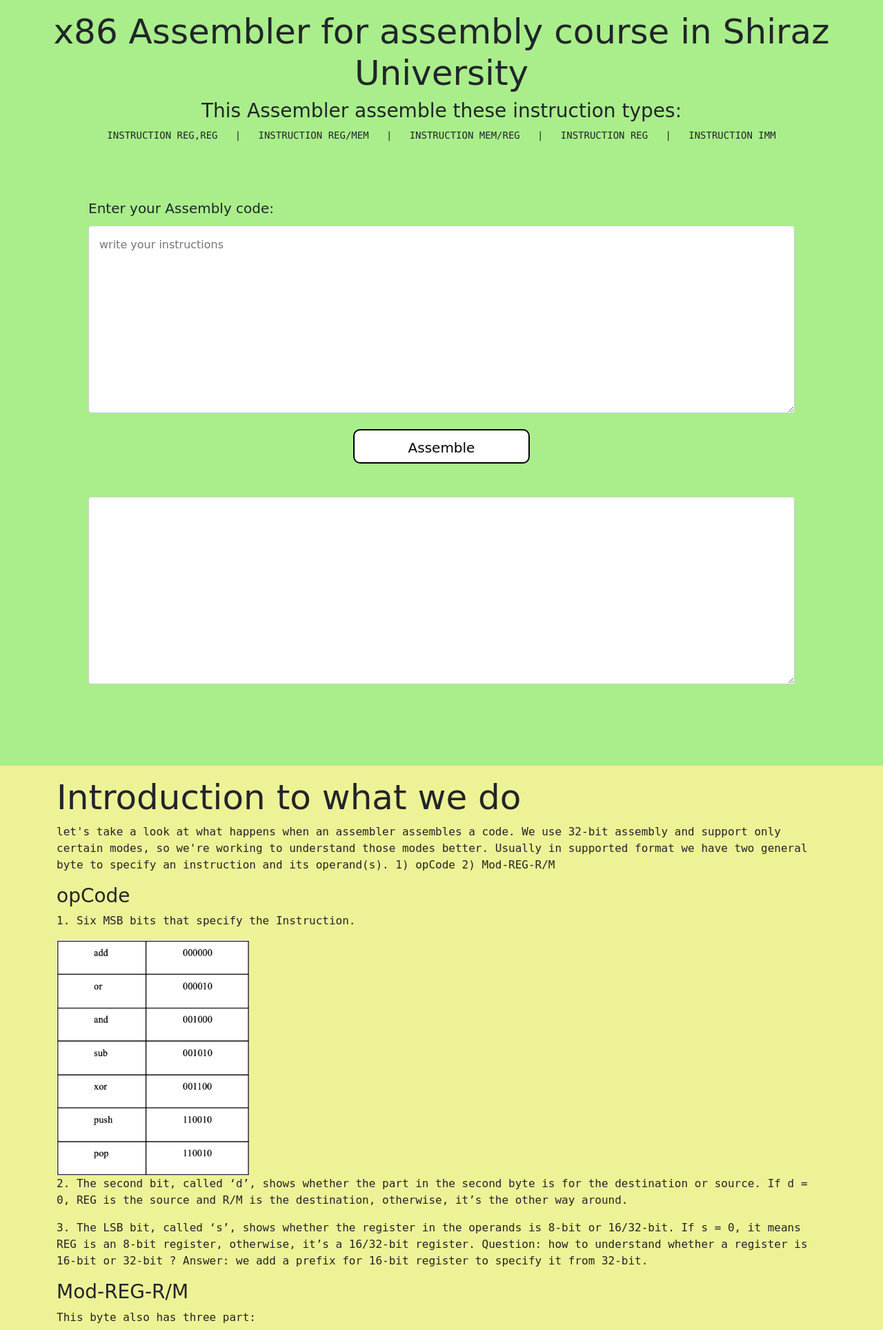
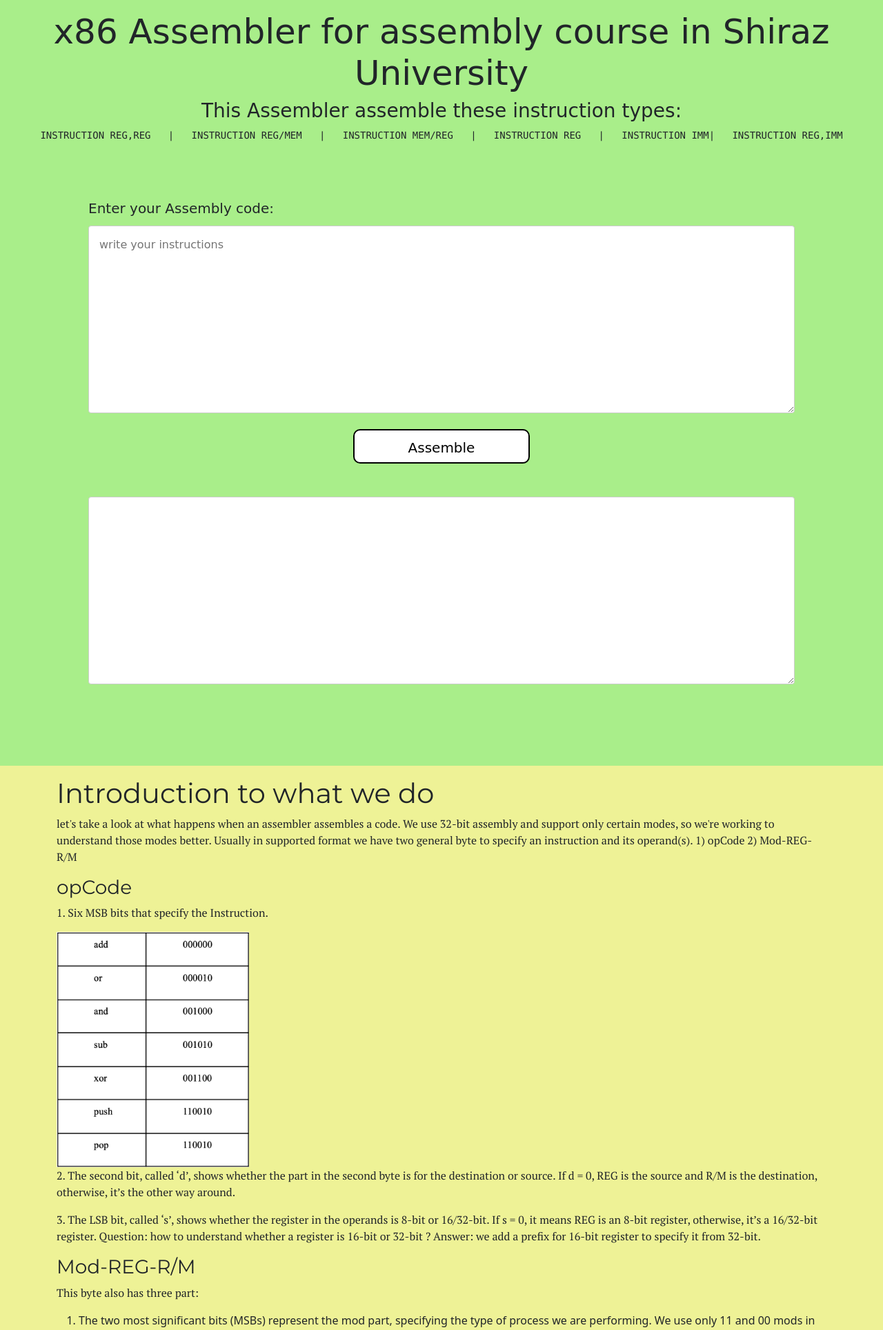
Before and after one commit to SinaHkz/x8086-Assembler, a Flask app: page / in a window 1280 px wide. Shown: the top 1928 px of the page at 69% size. Run offline with Flask 3, Linux system fonts and the light colour scheme.

Commit message:
make some little changes in html file data

```diff
--- a/app.py
+++ b/app.py
@@ -19,8 +19,6 @@ def run_script():
 
     # Execute your Python script with the input
     result = subprocess.check_output(['python', 'main.py', input_data], universal_newlines=True)
-    print(result)
-
     return jsonify({'output': result})
 
 
--- a/inputs.txt
+++ b/inputs.txt
@@ -1,2 +1,2 @@
-push 100
-add eax,ecx
+push 432
+push 52
--- a/main.py
+++ b/main.py
@@ -352,4 +352,4 @@ with open('inputs.txt') as file:
                 res[jmpLoc[i][1]] += str(hex(num))[2:]
 
     for i in res:
-        print(i)
+        print(i + '\n')
--- a/static/style.css
+++ b/static/style.css
@@ -2,15 +2,22 @@ body{
     text-align: center;
 }
 
-h1{
+.header{
     font-family: 'Indie Flower', cursive;
     font-size: 50px;
 }
-h3{
+.header-h3{
     font-family: 'Indie Flower', cursive;
 }
 p{
-    font-family: 'Roboto Mono', monospace;
+    font-family: 'PT Serif', serif;
+}
+
+.first-container h1,h3{
+    font-family: 'Montserrat', sans-serif;
+}
+.second-container h1,h3{
+    font-family: 'Montserrat', sans-serif;
 }
 
 .inputDiv{
--- a/templates/index.html
+++ b/templates/index.html
@@ -4,15 +4,17 @@
     <meta charset="UTF-8">
     <meta name="viewport" content="width=device-width, initial-scale=1.0">
     <link href="https://cdn.jsdelivr.net/npm/bootstrap@5.0.2/dist/css/bootstrap.min.css" rel="stylesheet" integrity="sha384-EVSTQN3/azprG1Anm3QDgpJLIm9Nao0Yz1ztcQTwFspd3yD65VohhpuuCOmLASjC" crossorigin="anonymous">
+    <link href="https://fonts.googleapis.com/css2?family=PT+Serif&display=swap" rel="stylesheet">
+    <link href="https://fonts.googleapis.com/css2?family=Montserrat&display=swap" rel="stylesheet">
     <link rel="stylesheet" href="{{ url_for('static', filename='style.css') }}">
     <!--{{ url_for('static', filename='style.css') }}-->
     <title>Flask Frontend</title>
 </head>
 <body>
     <div class="section1">
-        <h1>x86 Assembler for assembly course in Shiraz University</h1>
-        <h3>This Assembler assemble these instruction types:</h3>
-        <pre>INSTRUCTION REG,REG   |   INSTRUCTION REG/MEM   |   INSTRUCTION MEM/REG   |   INSTRUCTION REG   |   INSTRUCTION IMM</pre>
+        <h1 class="header">x86 Assembler for assembly course in Shiraz University</h1>
+        <h3 class="header-h3">This Assembler assemble these instruction types:</h3>
+        <pre>INSTRUCTION REG,REG   |   INSTRUCTION REG/MEM   |   INSTRUCTION MEM/REG   |   INSTRUCTION REG   |   INSTRUCTION IMM|   INSTRUCTION REG,IMM</pre>
         <div class="inputDiv">
             <label for="input">Enter your Assembly code:</label>
             <textarea class="inputArea" type="text" id="input" cols="30" rows="10" placeholder="write your instructions"></textarea>
```
